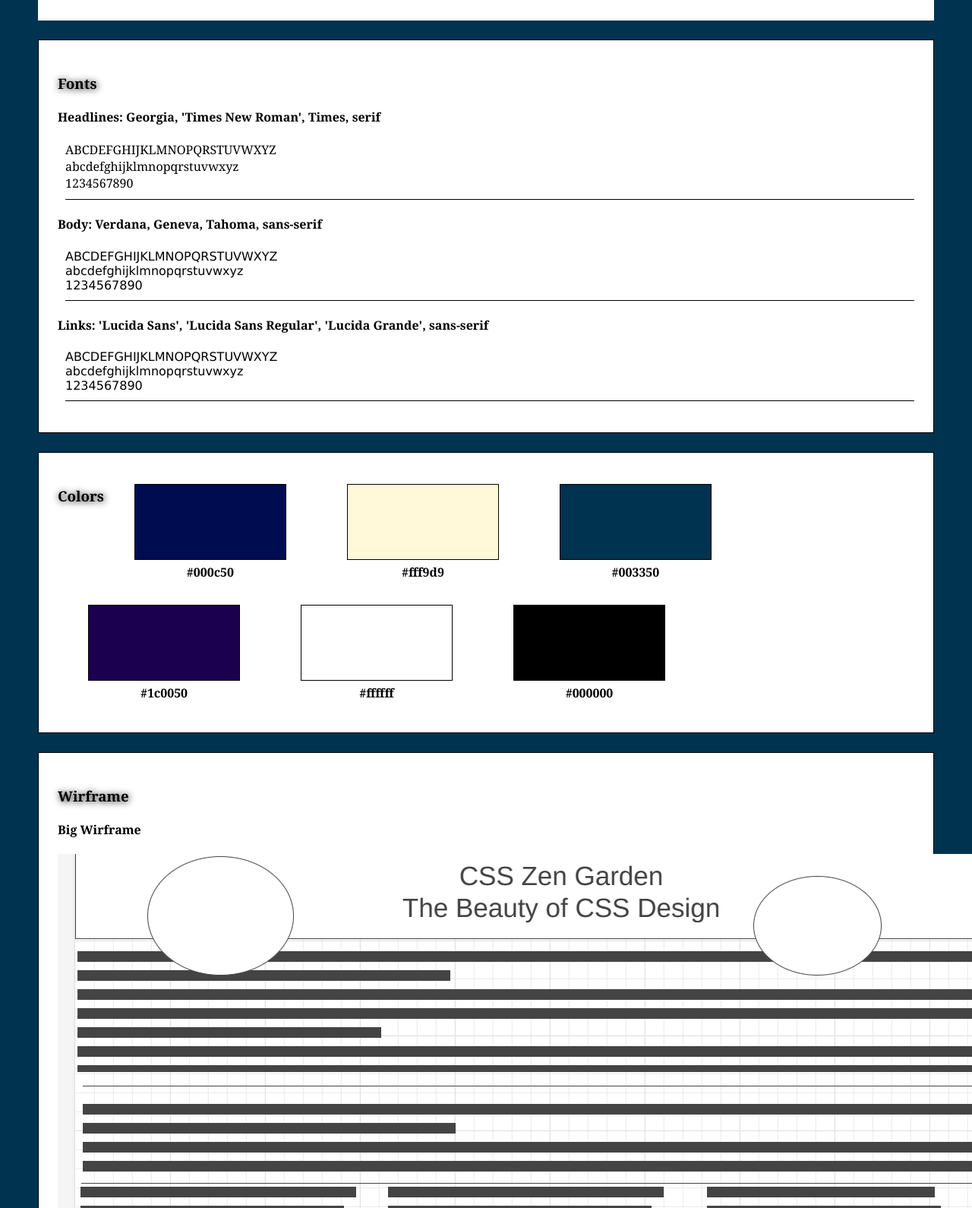
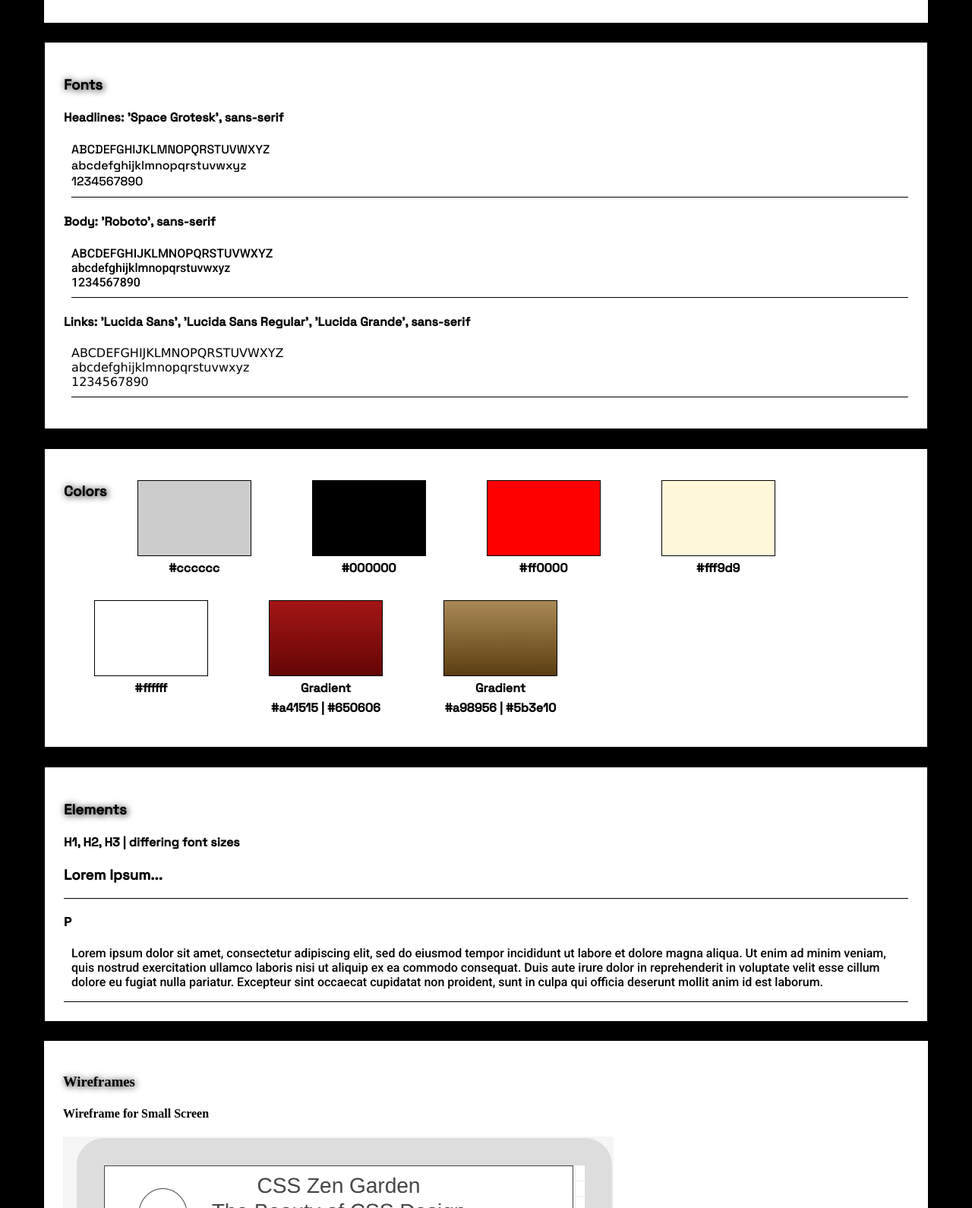
Before and after one commit to WDD331-Group/Zen-Garden, a plain HTML site: page Style Guide/style-guide.html in a window 1280 px wide. Shown: the part 214-1804 px from the top of the page at 76% size. Drawn offline with Linux system fonts and the light colour scheme.

Commit message:
Updated style-guide

```diff
--- a/Style Guide/_style-guide-atoms.scss
+++ b/Style Guide/_style-guide-atoms.scss
@@ -1,7 +1,7 @@
 @use "style-guide-variables" as *;
 
 // mixins
-@mixin box($bx-wdth: 200px, $bx-hght: 100px, $bx-brdr: 1px solid #000000) {
+@mixin box($bx-wdth: 150px, $bx-hght: 100px, $bx-brdr: 1px solid #000000) {
     width: $bx-wdth;
     height: $bx-hght;
     border: $bx-brdr;
@@ -14,11 +14,13 @@
 }
 
 // elements
-header > h1, header > h2 {
+h1 {
     @include font();
     text-align: center;
 }
-header > h2 {
+h2 {
+    @include font();
+    text-align: center;
     border: 1px solid #000000;
 }
 p {
@@ -32,7 +34,7 @@ figcaption {
 
 .fonts {
     @include font();
-    color: $text-color-dark;
+    color: #000000;
     border: 1px solid #000000;
     &__headlines {
         @include lower-border();
@@ -51,11 +53,15 @@ figcaption {
 }
 .colors {
     @include font();
-    color: $text-color-dark;
+    color: #000000;
     border: 1px solid #000000;
     &__primary {
         @include box();
         background-color: $primary-color;
+    }
+    &__background {
+        @include box();
+        background-color: $background-color;
     }
     &__accent-1 {
         @include box();
@@ -65,36 +71,30 @@ figcaption {
         @include box();
         background-color: $accent-color-2;
     }
-    &__accent-3 {
+    &__text {
         @include box();
-        background-color: $accent-color-3;
+        background-color: $text-color;
     }
-    &__text-light {
+    &__planet-a {
         @include box();
-        background-color: $text-color-light;
+        background-image: linear-gradient($planet-color-1, $planet-color-2);
     }
-    &__text-dark {
+    &__planet-b {
         @include box();
-        background-color: $text-color-dark;
+        background-image: linear-gradient($planet-color-3, $planet-color-4);
     }
 }
 .elements {
     @include font();
-    color: $text-color-dark;
+    color: #000000;
     border: 1px solid #000000;
-    &__h1, &__h2, &__h3, &__h4 {
+    &__h {
+        @include font();
         @include lower-border();
     }
     &__p {
         @include font($fnt: $body-font);
         @include lower-border();
-        &--uppercase {
-            text-transform: uppercase;
-        }
-        &--uppercase-background-color {
-            text-transform: uppercase;
-            background-color: $accent-color-1;
-        }
     }
 }
 a {
--- a/Style Guide/_style-guide-molecules.scss
+++ b/Style Guide/_style-guide-molecules.scss
@@ -5,6 +5,7 @@ header,
 .fonts,
 .colors,
 .elements,
+.wireframes,
 footer {
     background-color: #ffffff;
     padding: 25px;
@@ -17,7 +18,8 @@ footer {
 }
 .fonts > h3,
 .colors > h3,
-.elements > h3 {
+.elements > h3,
+.wireframes > h3 {
     text-shadow: 1px 1px 10px;
 }
 footer {
--- a/Style Guide/_style-guide-organisms.scss
+++ b/Style Guide/_style-guide-organisms.scss
@@ -5,6 +5,6 @@
 html {
     display: flex;
     flex-flow: column nowrap;
-    background-color: $accent-color-2;
+    background-color: $background-color;
     padding: 25px;
 }
--- a/Style Guide/_style-guide-variables.scss
+++ b/Style Guide/_style-guide-variables.scss
@@ -4,9 +4,12 @@ $body-font: 'Roboto', sans-serif;
 $link-font: 'Lucida Sans', 'Lucida Sans Regular', 'Lucida Grande', sans-serif;
 
 // colors
-$primary-color: #000c50;
-$accent-color-1: #fff9d9;
-$accent-color-2: #003350;
-$accent-color-3: #1c0050;
-$text-color-light: #ffffff;
-$text-color-dark: #000000;
+$primary-color: #cccccc;
+$background-color: #000000;
+$accent-color-1: #ff0000;
+$accent-color-2: #fff9d9;
+$text-color: #ffffff;
+$planet-color-1: #a41515;
+$planet-color-2: #650606;
+$planet-color-3: #a98956;
+$planet-color-4: #5b3e10;
--- a/Style Guide/style-guide.html
+++ b/Style Guide/style-guide.html
@@ -17,13 +17,13 @@
     <main>
         <section class="fonts">
             <h3>Fonts</h3>
-            <h4>Headlines: Georgia, 'Times New Roman', Times, serif</h4>
+            <h4>Headlines: 'Space Grotesk', sans-serif</h4>
             <p class="fonts__headlines">
                 ABCDEFGHIJKLMNOPQRSTUVWXYZ<br>
                 abcdefghijklmnopqrstuvwxyz<br>
                 1234567890
             </p>
-            <h4>Body: Verdana, Geneva, Tahoma, sans-serif</h4>
+            <h4>Body: 'Roboto', sans-serif</h4>
             <p class="fonts__body">
                 ABCDEFGHIJKLMNOPQRSTUVWXYZ<br>
                 abcdefghijklmnopqrstuvwxyz<br>
@@ -40,80 +40,43 @@
             <h3>Colors</h3>
             <figure>
                 <div class="colors__primary"></div>
-                <figcaption>#000c50</figcaption>
+                <figcaption>#cccccc</figcaption>
+            </figure>
+            <figure>
+                <div class="colors__background"></div>
+                <figcaption>#000000</figcaption>
             </figure>
             <figure>
                 <div class="colors__accent-1"></div>
+                <figcaption>#ff0000</figcaption>
+            </figure>
+            <figure>
+                <div class="colors__accent-2"></div>
                 <figcaption>#fff9d9</figcaption>
             </figure>
             <figure>
-                <div class="colors__accent-2"></div>
-                <figcaption>#003350</figcaption>
-            </figure>
-            <figure>
-                <div class="colors__accent-3"></div>
-                <figcaption>#1c0050</figcaption>
-            </figure>
-            <figure>
-                <div class="colors__text-light"></div>
+                <div class="colors__text"></div>
                 <figcaption>#ffffff</figcaption>
             </figure>
             <figure>
-                <div class="colors__text-dark"></div>
-                <figcaption>#000000</figcaption>
+                <div class="colors__planet-a"></div>
+                <figcaption>Gradient</figcaption>
+                <figcaption>#a41515 | #650606</figcaption>
             </figure>
-        </section>
-        <section  class="elements">
-            <h3>Wirframe</h3>
-            <h4>Big Wirframe</h4>
-            <img src="WireFrames\Large_Wirframe.png" alt="Big WireFrame">
-            <h4>Small Wirframe</h4>
-            <img src="WireFrames\Small_Wirframe.png" alt="Small WireFrame">
+            <figure>
+                <div class="colors__planet-b"></div>
+                <figcaption>Gradient</figcaption>
+                <figcaption>#a98956 | #5b3e10</figcaption>
+            </figure>
         </section>
         <section class="elements">
             <h3>Elements</h3>
-            <div class="elements__h1">
-                <h4>H1</h4>
-                <h1>Headline1</h1>
-            </div>
-            <div class="elements__h2">
-                <h4>H2</h4>
-                <h2>Headline2</h2>
-            </div>
-            <div class="elements__h3">
-                <h4>H3</h4>
-                <h3>Headline3</h3>
-            </div>
-            <div class="elements__h4">
-                <h4>H4</h4>
-                <h4>Headline4</h4>
+            <div class="elements__h">
+                <h4>H1, H2, H3 | differing font sizes</h4>
+                <h3>Lorem Ipsum...</h3>
             </div>
             <div class="elements__p">
-                <h4>P - Normal</h4>
-                <p>
-                    Lorem ipsum dolor sit amet, consectetur adipiscing elit, sed do
-                    eiusmod tempor incididunt ut labore et dolore magna aliqua. Ut enim
-                    ad minim veniam, quis nostrud exercitation ullamco laboris nisi ut
-                    aliquip ex ea commodo consequat. Duis aute irure dolor in
-                    reprehenderit in voluptate velit esse cillum dolore eu fugiat nulla
-                    pariatur. Excepteur sint occaecat cupidatat non proident, sunt in
-                    culpa qui officia deserunt mollit anim id est laborum.
-                </p>
-            </div>
-            <div class="elements__p elements__p--uppercase">
-                <h4>P - Uppercase</h4>
-                <p>
-                    Lorem ipsum dolor sit amet, consectetur adipiscing elit, sed do
-                    eiusmod tempor incididunt ut labore et dolore magna aliqua. Ut enim
-                    ad minim veniam, quis nostrud exercitation ullamco laboris nisi ut
-                    aliquip ex ea commodo consequat. Duis aute irure dolor in
-                    reprehenderit in voluptate velit esse cillum dolore eu fugiat nulla
-                    pariatur. Excepteur sint occaecat cupidatat non proident, sunt in
-                    culpa qui officia deserunt mollit anim id est laborum.
-                </p>
-            </div>
-            <div class="elements__p elements__p--uppercase-background-color">
-                <h4>P - Uppercase on colored background</h4>
+                <h4>P</h4>
                 <p>
                     Lorem ipsum dolor sit amet, consectetur adipiscing elit, sed do
                     eiusmod tempor incididunt ut labore et dolore magna aliqua. Ut enim
@@ -125,6 +88,14 @@
                 </p>
             </div>
         </section>
+        <section  class="wireframes">
+            <h3>Wireframes</h3>
+            <h4>Wireframe for Small Screen</h4>
+            <img src="./WireFrames/Small_Wireframe.png" alt="Small WireFrame">
+            <br><br>
+            <h4>Wireframe for Large Screen</h4>
+            <img src="./WireFrames/Large_Wireframe.png" alt="Large WireFrame">
+        </section>
     </main>
     <footer>
         <h3>WDD 331: Group 4</h3>
--- a/Style Guide/style-guide.scss
+++ b/Style Guide/style-guide.scss
@@ -7,7 +7,3 @@
 * {
     box-sizing: border-box;
 }
-
-body {
-    margin: 0;
-}
```
Also changed, not shown: Style Guide/WireFrames/Large_Wireframe.png (renamed from Style Guide/WireFrames/Large_Wirframe.png), Style Guide/WireFrames/Small_Wireframe.png (renamed from Style Guide/WireFrames/Small_Wirframe.png), Style Guide/style-guide.css, _variables.scss (line endings or trailing spaces), 1 other file.
